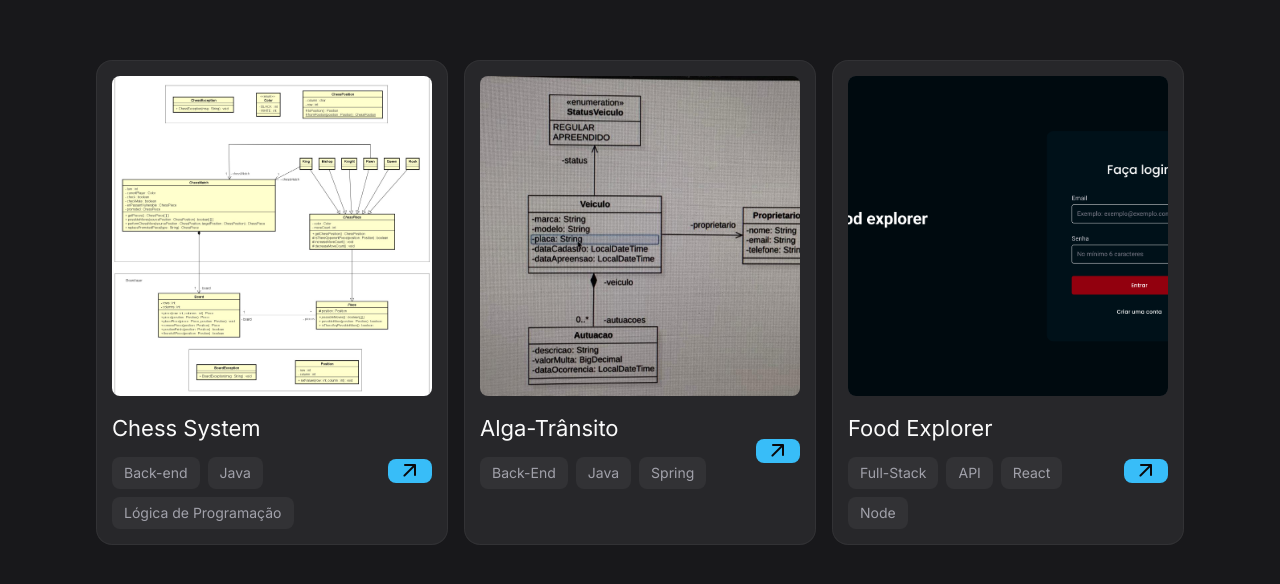
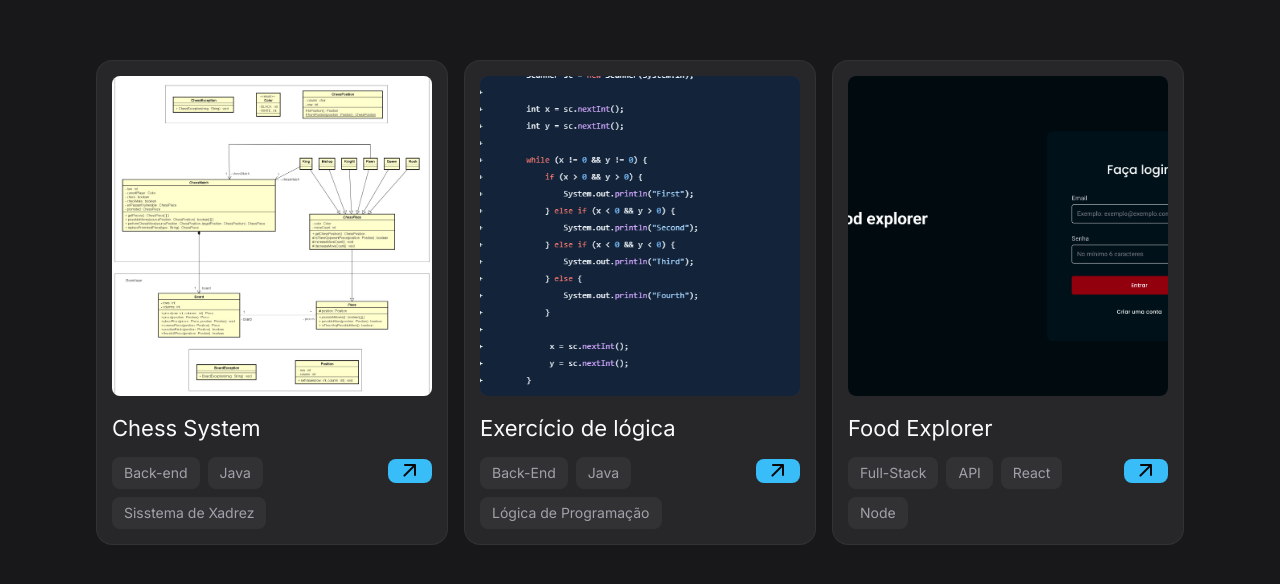
Before and after one commit to Filipemt/Portfolio-Filipe, a React (Vite) app: page / in a window 1280 px wide. Shown: the part 1398-1982 px from the top of the page. Built offline with nearby package versions, Linux system fonts and the light colour scheme.

Commit message:
feat: update projects

```diff
--- a/src/components/Project.jsx
+++ b/src/components/Project.jsx
@@ -9,14 +9,14 @@ const projects = [
   {
     imgSrc: '/src/images/chessSystem.png',
     title: 'Chess System',
-    tags: ['Back-end', 'Java', 'Lógica de Programação'],
+    tags: ['Back-end', 'Java', 'Sisstema de Xadrez'],
     projectLink: 'https://github.com/Filipemt/chess-system-java'
   },
   {
-    imgSrc: '/src/images/alga-transito.jpeg',
-    title: 'Alga-Trânsito',
-    tags: ['Back-End', 'Java', 'Spring'],
-    projectLink: 'https://github.com/Filipemt/alga-transito'
+    imgSrc: '/src/images/logica.png',
+    title: 'Exercício de lógica',
+    tags: ['Back-End', 'Java', 'Lógica de Programação'],
+    projectLink: 'https://github.com/Filipemt/logic-programming-java'
   },
   {
     imgSrc: '/src/images/food explorer.png',
```
Also changed, not shown: src/images/logica.png (added).
